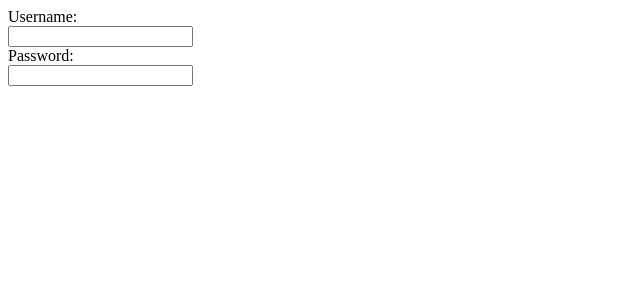
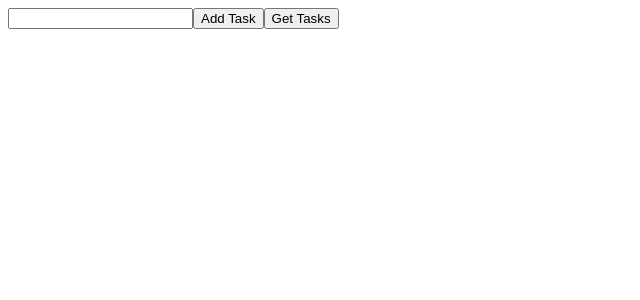
Before and after one commit to llam722/app-assessment-in-react, a React app in the folder my-app/: page /secret in a window 1280 px wide. Shown: the top 300 px of the page, without its empty margins (0-640 px from the left). Built offline with nearby package versions, Linux system fonts and the light colour scheme.

Commit message:
created secret

```diff
--- a/my-app/package.json
+++ b/my-app/package.json
@@ -19,6 +19,7 @@
     "@babel/preset-react": "^7.18.6",
     "babel-loader": "^8.2.5",
     "html-webpack-plugin": "^5.5.0",
+    "react-router-dom": "^6.4.1",
     "webpack": "^5.74.0",
     "webpack-cli": "^4.10.0",
     "webpack-dev-server": "^4.11.1"
--- a/my-app/src/components/App.js
+++ b/my-app/src/components/App.js
@@ -1,11 +1,16 @@
 import React from 'react';
 import Login from './Login.jsx';
+import { BrowserRouter, Routes, Route } from 'react-router-dom';
+import Secret from './Secret.jsx';
 
 function App() {
   return (
-    <div>
-      <Login/>
-    </div>
+    <BrowserRouter>
+      <Routes>
+        <Route path="/login" element={<Login />} />
+        <Route path="/secret" element={<Secret />} />
+      </Routes>
+    </BrowserRouter>
   );
 }
 export default App;
--- a/my-app/src/components/Login.jsx
+++ b/my-app/src/components/Login.jsx
@@ -4,13 +4,17 @@ function Login() {
   return (
     <div>
       <form id="login">
-        <label for="username">Username:</label>
+        <label>Username:</label>
         <br></br>
         <input id="username" type="text"></input>
         <br></br>
-        <label for="password">Password:</label>
+        <br></br>
+        <label>Password:</label>
         <br></br>
         <input id="password" type="text"></input>
+        <br></br>
+        <br></br>
+        <input type="submit"></input>
       </form>
     </div>
   );
--- /dev/null
+++ b/my-app/src/components/Secret.jsx
@@ -0,0 +1,13 @@
+import React from 'react';
+
+const Secret = () => {
+  return (
+    <div>
+      <input type="text"></input>
+      <button> Add Task </button>
+      <button> Get Tasks </button>
+    </div>
+  );
+};
+
+export default Secret;
--- /dev/null
+++ b/my-app/src/components/Tasks.jsx
@@ -0,0 +1,5 @@
+import React from 'react';
+
+const Tasks = () => {
+  return <div>Hi</div>;
+};
--- a/my-app/src/index.js
+++ b/my-app/src/index.js
@@ -1,6 +1,7 @@
 import React from 'react';
 // import ReactDOM from 'react-dom';
 import App from './components/App';
+
 
 import { createRoot } from 'react-dom/client';
 
```
Also changed, not shown: 1 other file (tests, documents, lock files or other folders).
